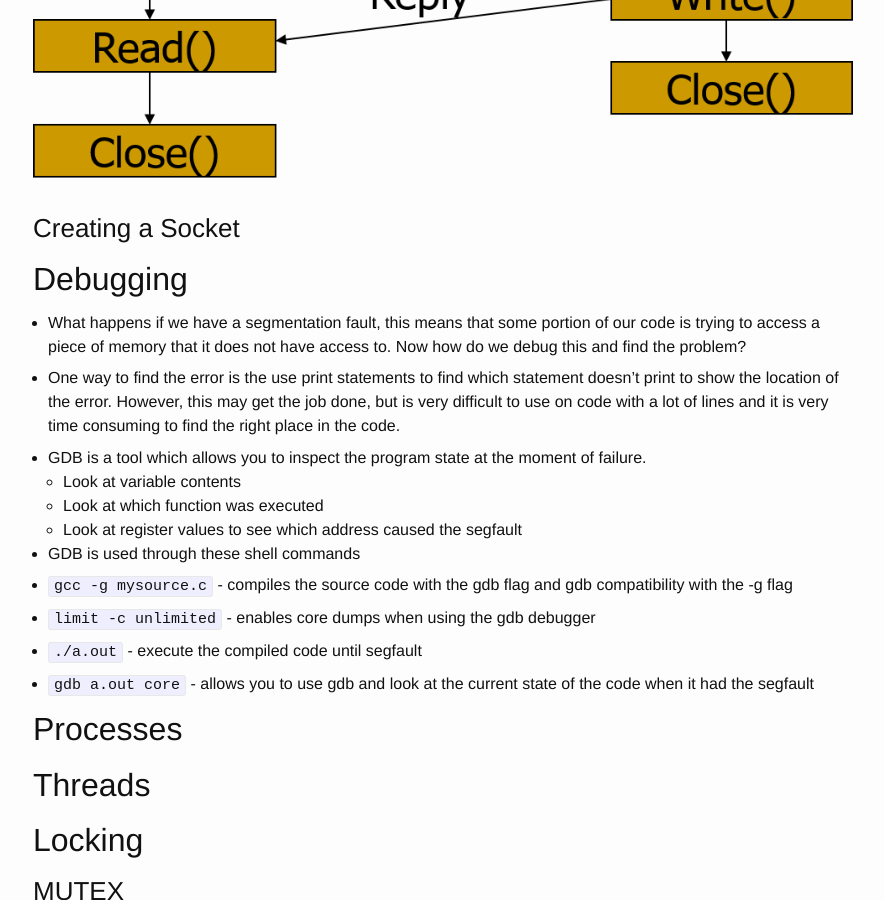
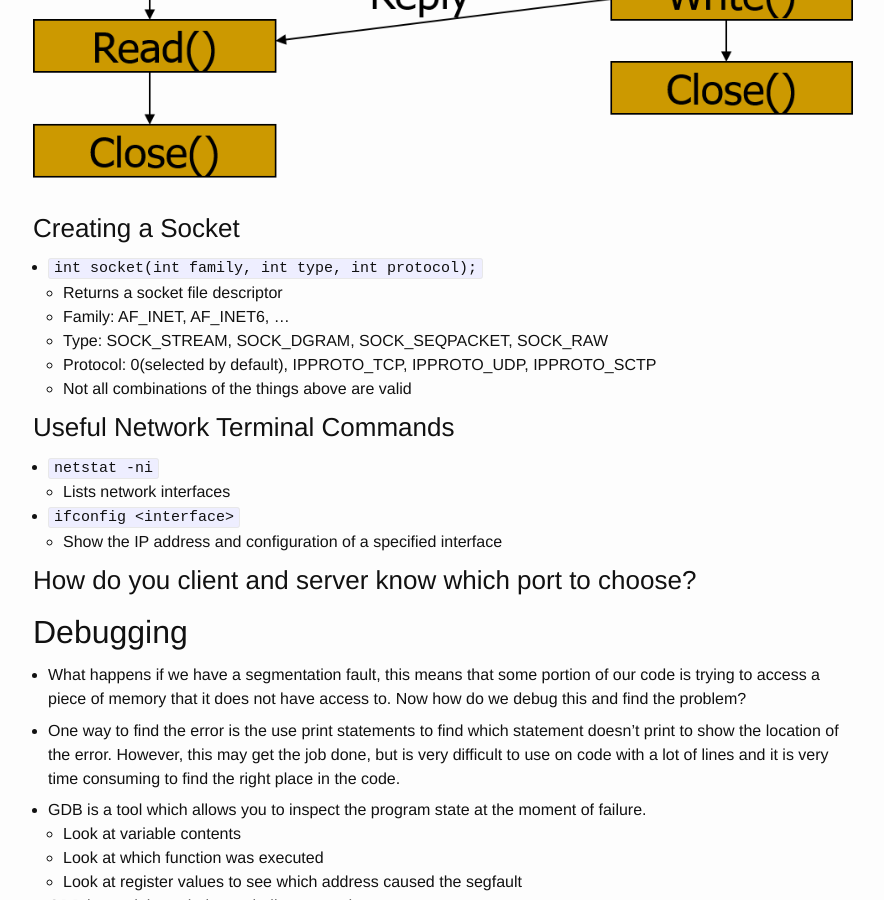
Before and after one commit to akhilbond/akhilbond.github.io, a Jekyll site: the page built from Courses/Network_Centric/notes.md, in a window 1280 px wide and 900 px high, scrolled down 9642 px. Shown: the whole window, without its empty margins (197-1081 px from the left). Built offline with Jekyll 4.4.1, drawn with Linux system fonts in a browser that asks for light colours.

Commit message:
Sockets Updates

````diff
--- a/Courses/Network_Centric/notes.md
+++ b/Courses/Network_Centric/notes.md
@@ -326,7 +326,6 @@ int main(int argc, char* argv[])
   - This is a service which converts an ip address into a string which we can read and use to easily identify machines over the network
   - If we did not have this service, we would not urls to go to websites and we would have to remember the ip of each website to access it
 
-
 ### Port Numbers
 
 - Essentially application identifiers, since one host may run many applications
@@ -357,6 +356,24 @@ int main(int argc, char* argv[])
 ![Server Client Structure](/resources/images/net_cent/server-client.png)
 
 ### Creating a Socket
+
+- ```int socket(int family, int type, int protocol);```
+  - Returns a socket file descriptor
+  - Family: AF_INET, AF_INET6, ...
+  - Type: SOCK_STREAM, SOCK_DGRAM, SOCK_SEQPACKET, SOCK_RAW
+  - Protocol: 0(selected by default), IPPROTO_TCP, IPPROTO_UDP, IPPROTO_SCTP
+  - Not all combinations of the things above are valid
+
+### Useful Network Terminal Commands
+
+- ```netstat -ni```
+  - Lists network interfaces
+- ```ifconfig <interface>```
+  - Show the IP address and configuration of a specified interface
+
+### How do you client and server know which port to choose?
+
+
 
 ## Debugging
 
````
